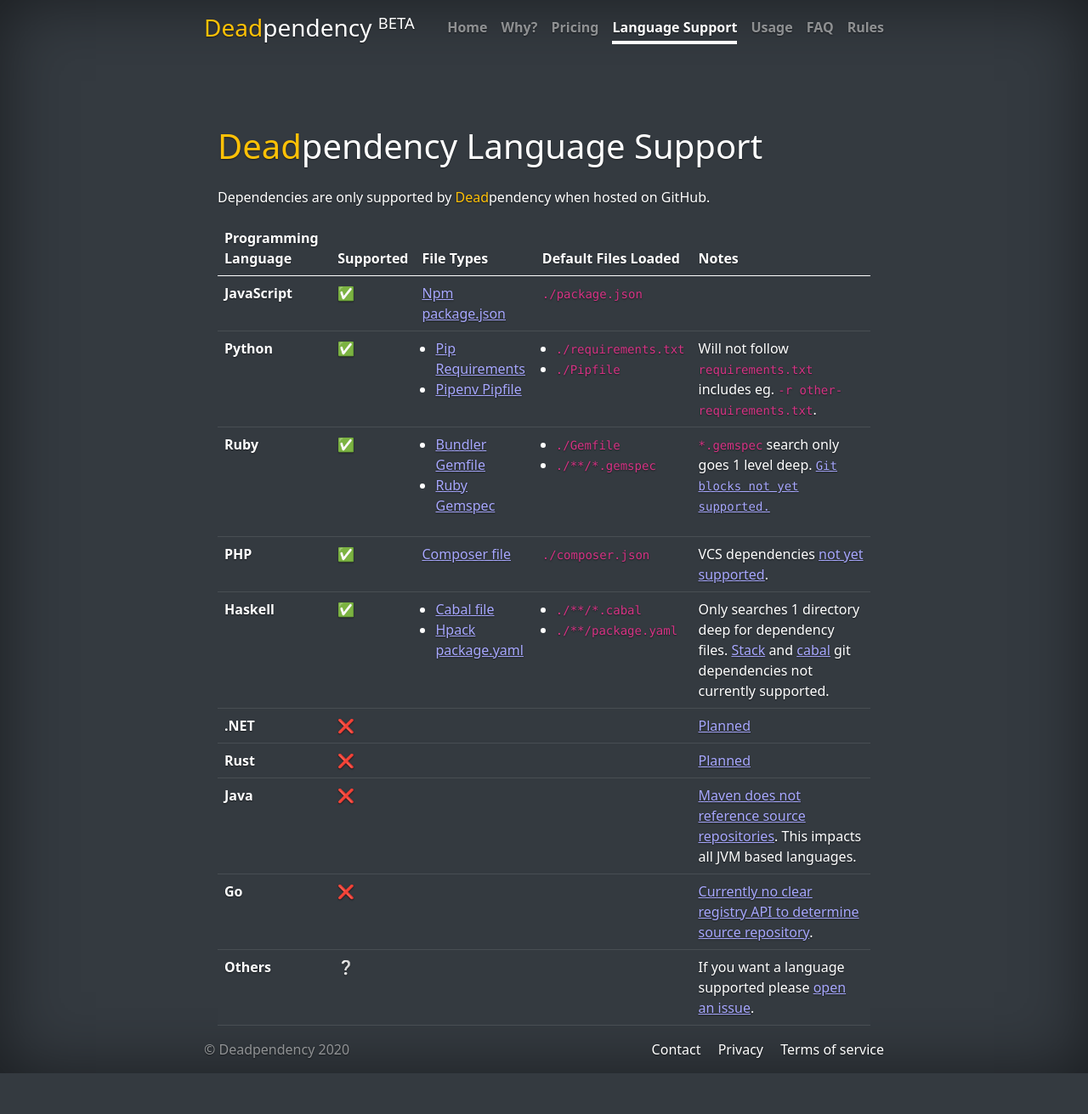
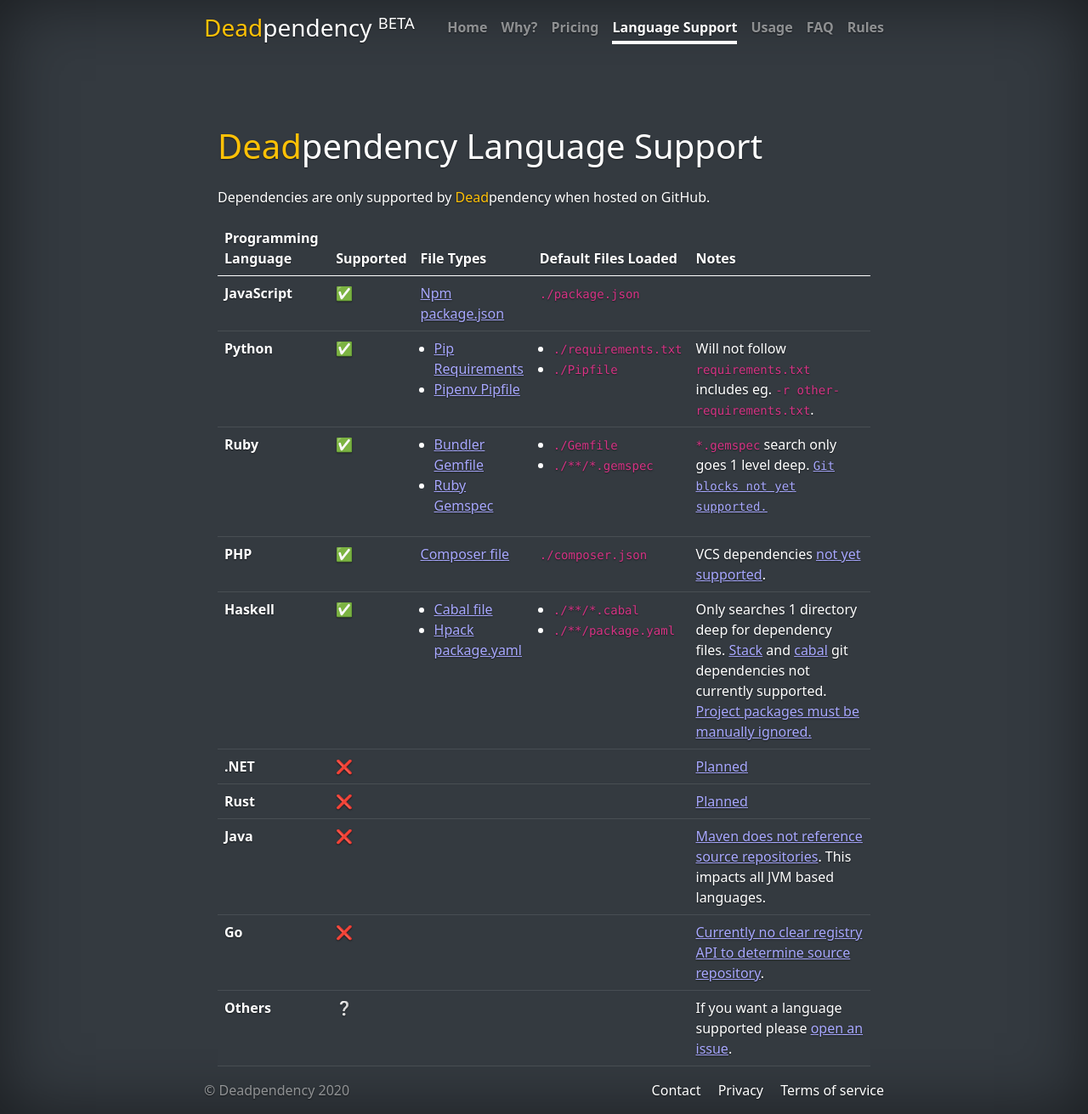
Before and after one commit to deadpendency/deadpendency.github.io, a Jekyll site: the page built from language-support.html, in a window 1280 px wide. Shown: the whole page at 85% size. Built offline with Jekyll 4.4.1, drawn with Linux system fonts in a browser that asks for light colours; nearby versions of some CDN libraries; before the commit the page ends 1263 px from its top, so only the background shows below that.

Commit message:
Add note / link on the project package Haskell issue

```diff
--- a/language-support.html
+++ b/language-support.html
@@ -84,7 +84,7 @@
           <li><code>./**/package.yaml</code></li>
         </ul>
       </td>
-      <td>Only searches 1 directory deep for dependency files. <a href="https://github.com/deadpendency/deadpendency/issues/11" target="_blank" rel="noopener">Stack</a> and <a href="https://github.com/deadpendency/deadpendency/issues/10" target="_blank" rel="noopener">cabal</a> git dependencies not currently supported.</td>
+      <td>Only searches 1 directory deep for dependency files. <a href="https://github.com/deadpendency/deadpendency/issues/11" target="_blank" rel="noopener">Stack</a> and <a href="https://github.com/deadpendency/deadpendency/issues/10" target="_blank" rel="noopener">cabal</a> git dependencies not currently supported. <a href="https://github.com/deadpendency/deadpendency/issues/12" target="_blank" rel="noopener">Project packages must be manually ignored.</a></td>
     </tr>
     <tr>
       <th scope="row">.NET</td>
```
